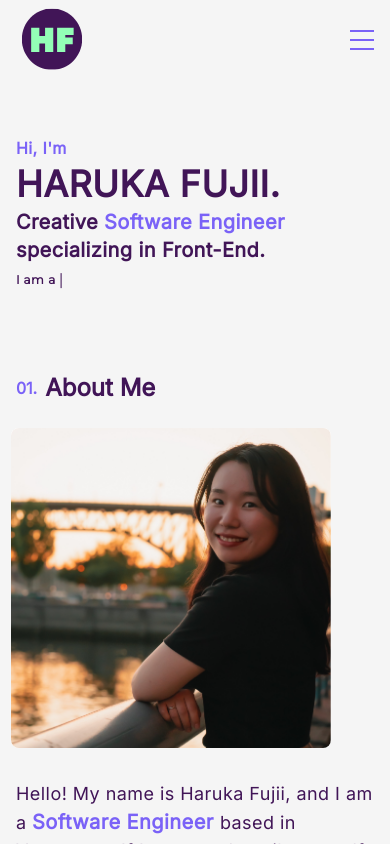
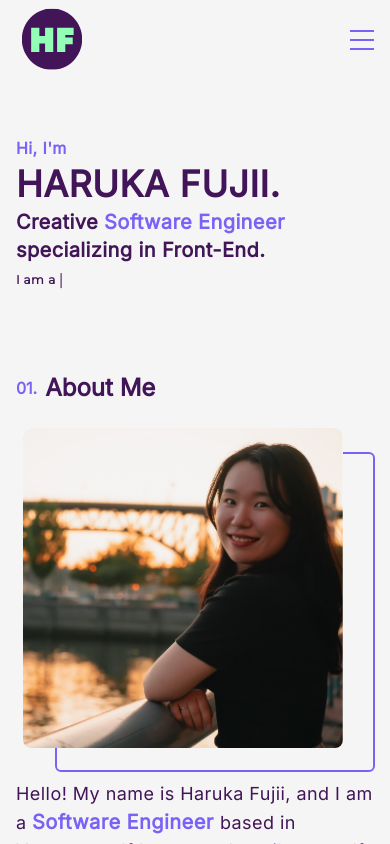
Before and after one commit to harukafujii13/portfolio, a Next.js app: page / in a window 390 px wide. Built offline with nearby package versions, Linux system fonts and the light colour scheme.

Commit message:
fix: responsive

```diff
--- a/src/components/About/about.component.tsx
+++ b/src/components/About/about.component.tsx
@@ -10,7 +10,7 @@ function About() {
         title="About Me"
         titleNo="01"
       />
-      <div className="flex flex-col lgl:flex-row lgl:gap-16 gap-2 lgl:mt-0 mt-4 flex-col-reverse lgl:items-center">
+      <div className="flex flex-col lgl:flex-row lgl:gap-16 gap-2 lgl:mt-0 mt-4 flex-col-reverse items-center">
         <div className="w-full lgl:w-2/3 text-lg text-primary-text font-medium flex flex-col gap-4 font-inter tracking-wide">
           <p>
             Hello! My name is Haruka Fujii, and I am a&nbsp;
@@ -53,18 +53,18 @@ function About() {
             improve people&quot;s lives.
           </p>
         </div>
-        <div className="w-full lgl:w-1/3 h-80 relative group flex justify-center items-center">
-          <div className="absolute w-full h-80 -left-6 -top-6 rounded-lg flex justify-center items-center">
+        <div className="w-[320px] lgl:w-1/3 h-80 relative group flex justify-center items-center">
+          <div className="absolute w-full h-80 -left-3 lgl:-left-6 -top-6 rounded-lg flex justify-center items-center">
             <div className="w-full h-full relative z-20 flex justify-center items-center">
               <img
-                className="rounded-lg h-full object-cover"
+                className="rounded-lg h-full w-auto object-cover"
                 src={'/img/portfolio.svg'}
                 alt="portfolioImg"
               />
               <div className="hidden lgl:inline-block absolute w-full h-80 rounded-md top-0 left-0 group-hover:bg-transparent duration-300"></div>
             </div>
           </div>
-          <div className="hidden lgl:inline-flex w-full h-80 border-2  border-primary-purple rounded-md group-hover:translate-x-2 group-hover:translate-y-2 transition-transform duration-300"></div>
+          <div className="max-lgl:-mr-10 inline-flex w-full h-full border-2  border-primary-purple rounded-md group-hover:translate-x-2 group-hover:translate-y-2 transition-transform duration-300"></div>
         </div>
       </div>
     </section>
```
